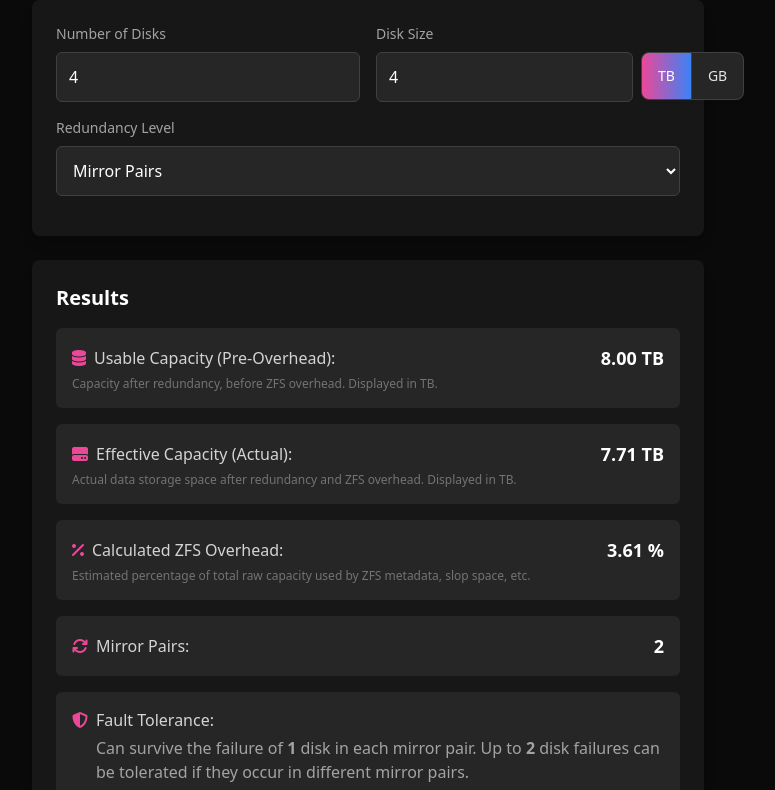
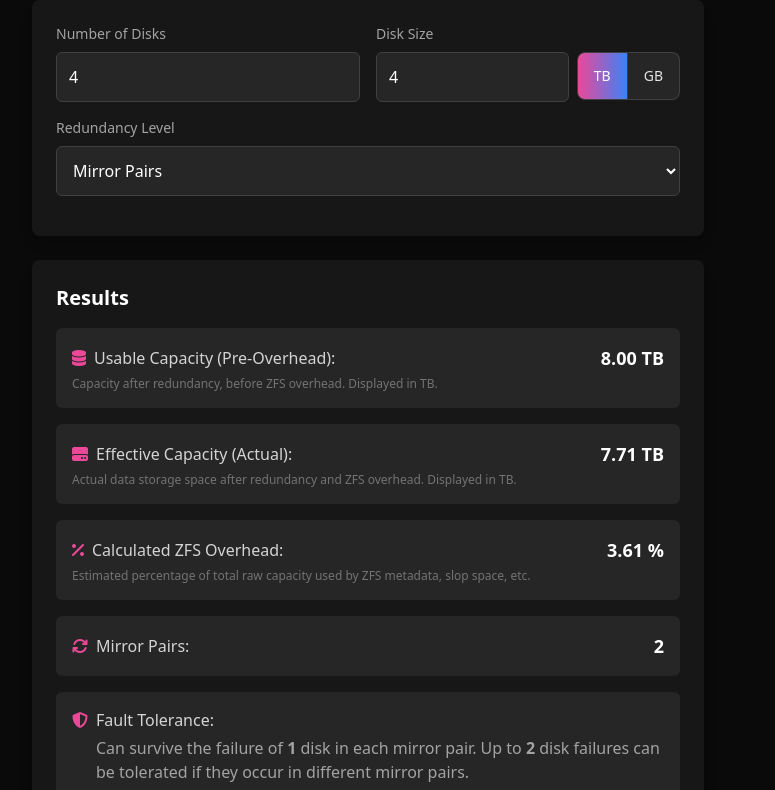
Before and after one commit to altan-me/zfs-calculator, a plain HTML site: page index.html in a window 1280 px wide. Shown: the part 88-878 px from the top of the page, without its empty margins (272-1047 px from the left). Drawn offline with nearby package versions, Linux system fonts and the light colour scheme.

Commit message:
Fix - unit button spill

```diff
--- a/index.html
+++ b/index.html
@@ -96,7 +96,7 @@
           <label class="block text-sm font-medium text-neutral-400">Disk Size</label>
           <div class="flex items-center space-x-2">
             <input type="number" id="diskSize" min="1" value="4"
-              class="flex-grow p-3 border border-neutral-700 bg-neutral-800 text-white rounded-md focus:outline-none focus:ring-2 focus:ring-pink-500"
+              class="flex-grow p-3 border border-neutral-700 bg-neutral-800 text-white rounded-md focus:outline-none focus:ring-2 focus:ring-pink-500 w-full"
               aria-label="Size of each disk" />
             <div class="inline-flex rounded-md shadow-sm" role="group">
               <button type="button"
```
